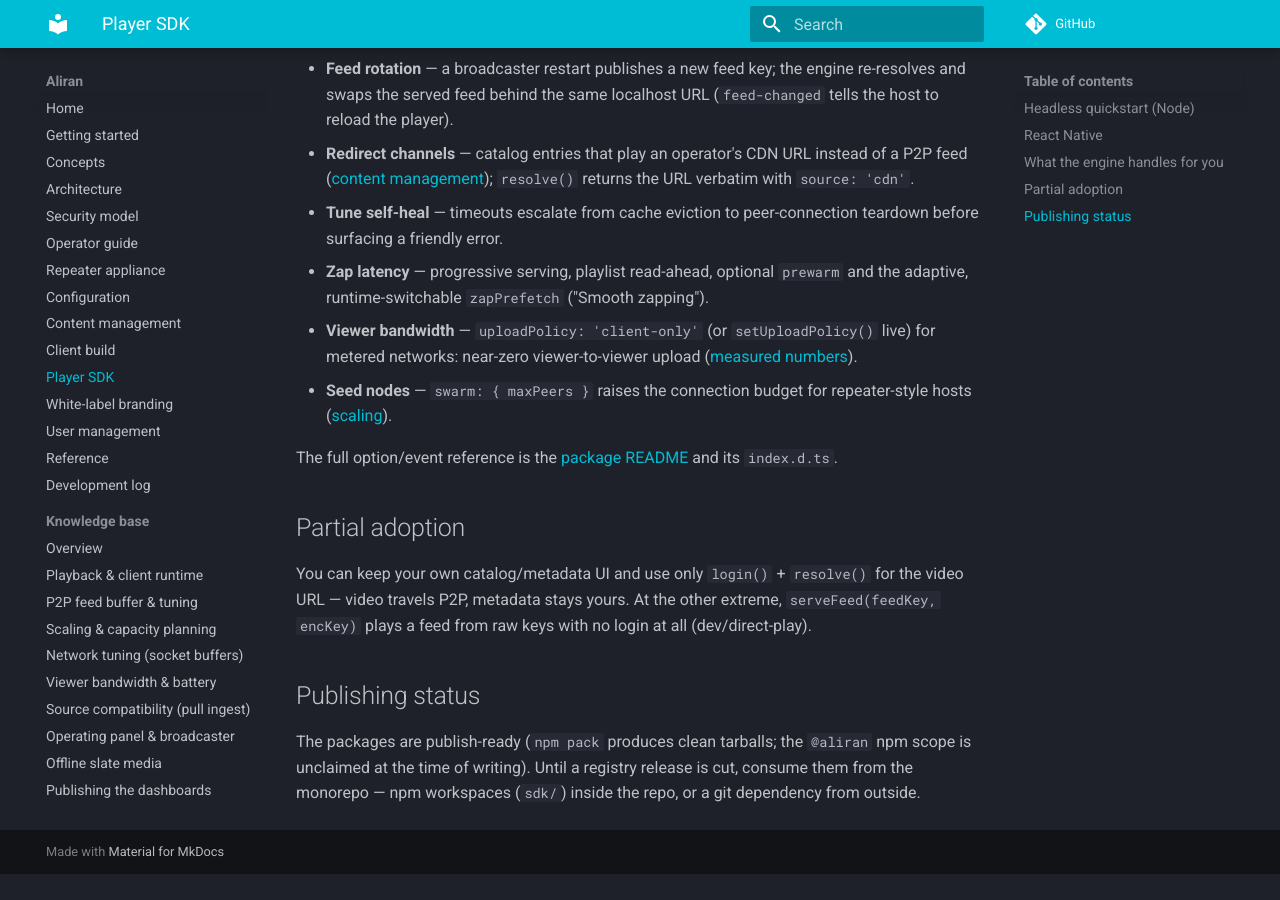
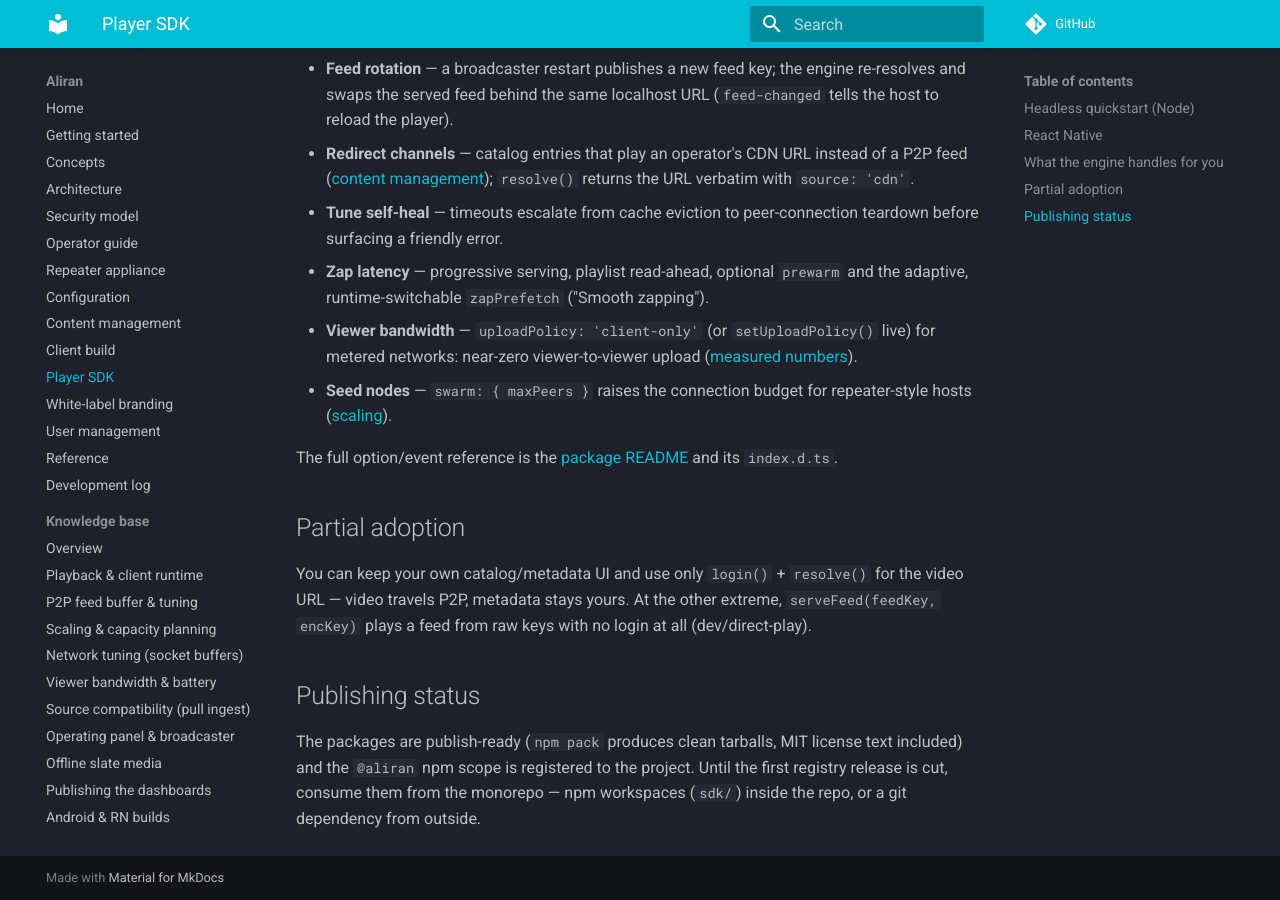
Before and after one commit to AbueloSimpson/aliran, an MkDocs documentation site: the page built from docs/sdk.md, in a window 1280 px wide and 900 px high, scrolled down 1526 px. Built offline with MkDocs 1.6.1 and Material for MkDocs 9.7.7, drawn with Linux system fonts in a browser that asks for light colours; comment, search, counter and statistics services are not loaded; before the commit the page ends 2400 px from its top, so only the background shows below that.

Commit message:
chore(sdk): ship the MIT license text in each publishable tarball
npm auto-includes a package-dir LICENSE file regardless of the files whitelist;
'license: MIT' in package.json alone doesn't put the actual text in the tarball.
Docs: the @aliran scope is now registered to the project (org created).

```diff
--- a/docs/sdk.md
+++ b/docs/sdk.md
@@ -88,7 +88,7 @@
 
 ## Publishing status
 
-The packages are publish-ready (`npm pack` produces clean tarballs; the `@aliran`
-npm scope is unclaimed at the time of writing). Until a registry release is cut,
-consume them from the monorepo — npm workspaces (`sdk/`) inside the repo, or a git
-dependency from outside.
+The packages are publish-ready (`npm pack` produces clean tarballs, MIT license
+text included) and the `@aliran` npm scope is registered to the project. Until the
+first registry release is cut, consume them from the monorepo — npm workspaces
+(`sdk/`) inside the repo, or a git dependency from outside.
```
Also changed, not shown: 3 other files.
